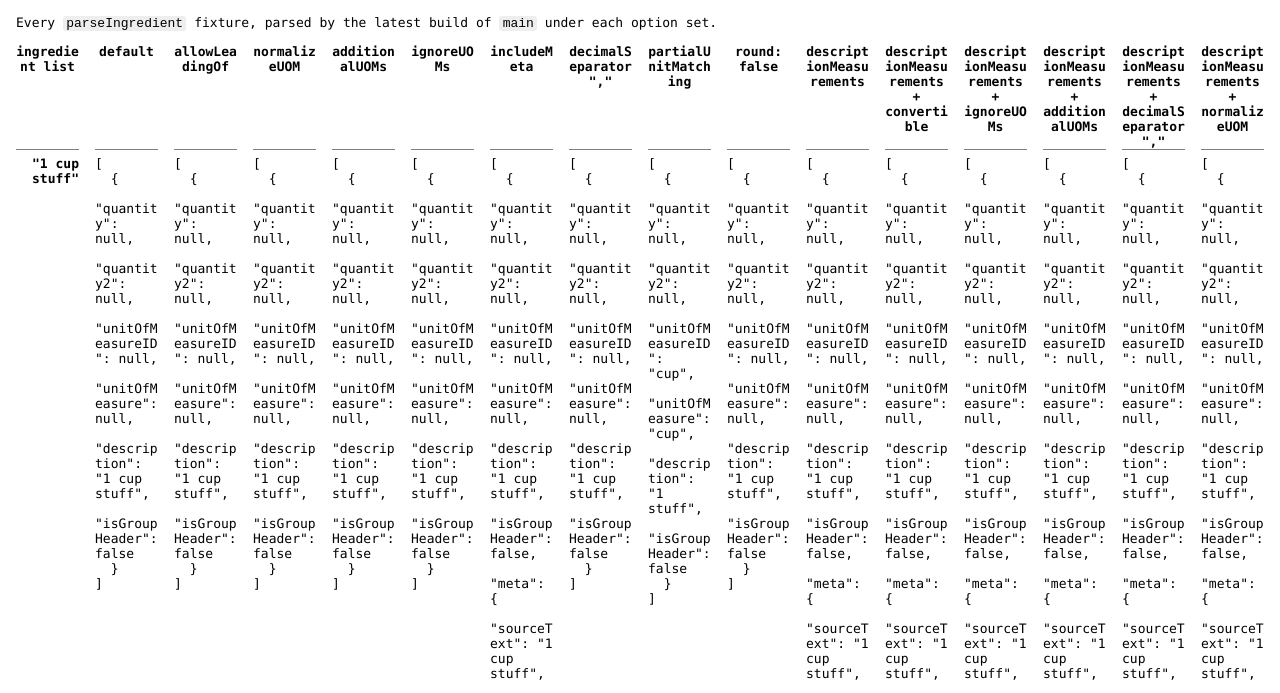
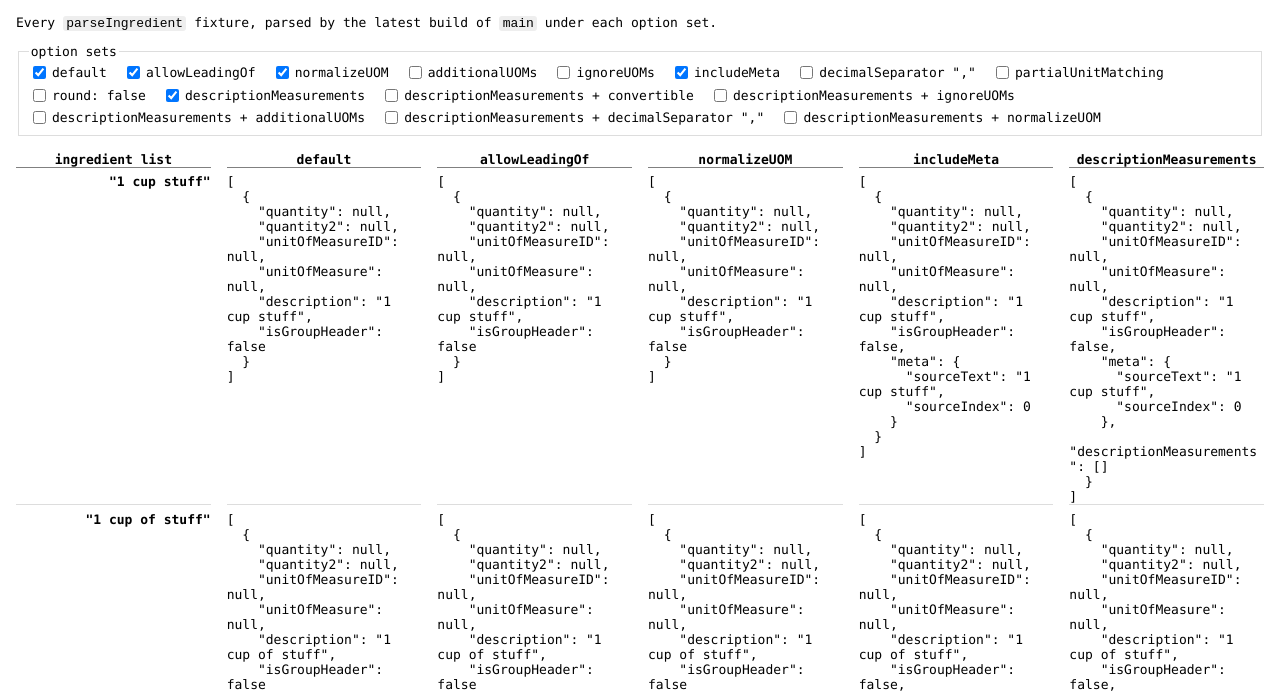
Before and after one commit to jakeboone02/parse-ingredient, a website built with Vite: page ci/index.html in a window 1280 px wide. Shown: the part 50-743 px from the top of the page. Built offline with nearby package versions, Linux system fonts and the light colour scheme; what numeric-quantity would draw is missing.

Commit message:
Add column visibility toggles to the CI demo grid

```diff
--- a/ci/index.html
+++ b/ci/index.html
@@ -12,6 +12,7 @@
       Every <code>parseIngredient</code> fixture, parsed by the latest build of
       <code>main</code> under each option set.
     </p>
+    <fieldset id="column-toggles"></fieldset>
     <div id="grid"></div>
     <h2>convertUnit</h2>
     <table id="conversions"></table>
--- a/ci/src/index.ts
+++ b/ci/src/index.ts
@@ -13,20 +13,21 @@ const additionalUOMs: UnitOfMeasureDefinitions = {
   大さじ: { short: '大さじ', plural: '大さじ', alternates: ['大'], type: 'volume' },
 };
 
-/** Option sets rendered as columns, left to right. */
-const columns: { label: string; options?: ParseIngredientOptions }[] = [
-  { label: 'default' },
-  { label: 'allowLeadingOf', options: { allowLeadingOf: true } },
-  { label: 'normalizeUOM', options: { normalizeUOM: true } },
+/** Option sets rendered as columns, left to right. `visible` is the initial checkbox state. */
+const columns: { label: string; options?: ParseIngredientOptions; visible?: boolean }[] = [
+  { label: 'default', visible: true },
+  { label: 'allowLeadingOf', options: { allowLeadingOf: true }, visible: true },
+  { label: 'normalizeUOM', options: { normalizeUOM: true }, visible: true },
   { label: 'additionalUOMs', options: { additionalUOMs } },
   { label: 'ignoreUOMs', options: { ignoreUOMs: ['cup', 'cups'] } },
-  { label: 'includeMeta', options: { includeMeta: true } },
+  { label: 'includeMeta', options: { includeMeta: true }, visible: true },
   { label: 'decimalSeparator ","', options: { decimalSeparator: ',' } },
   { label: 'partialUnitMatching', options: { additionalUOMs, partialUnitMatching: true } },
   { label: 'round: false', options: { round: false } },
   {
     label: 'descriptionMeasurements',
     options: { descriptionMeasurements: true, includeMeta: true },
+    visible: true,
   },
   // Composed columns: fixtures needing option overrides also get descriptionMeasurements so the
   // measurement scan is exercised against non-default parses, not just the default one.
@@ -57,25 +58,49 @@ const columns: { label: string; options?: ParseIngredientOptions }[] = [
 ];
 
 const grid = document.querySelector<HTMLElement>('#grid');
+const toggles = document.querySelector<HTMLElement>('#column-toggles');
 
 if (grid) {
-  grid.style.setProperty('--column-count', `${columns.length + 1}`);
-
   const cells: string[] = [
     `<div class="heading">ingredient list</div>`,
-    ...columns.map(c => `<div class="heading">${escapeHTML(c.label)}</div>`),
+    ...columns.map((c, i) => `<div class="heading col-${i}">${escapeHTML(c.label)}</div>`),
   ];
 
   for (const { name, input } of examples) {
     cells.push(
       `<div class="label" title="${escapeHTML(name)}">${escapeHTML(JSON.stringify(input, null, 2))}</div>`,
       ...columns.map(
-        c => `<div>${escapeHTML(JSON.stringify(parseIngredient(input, c.options), null, 2))}</div>`
+        (c, i) =>
+          `<div class="col-${i}">${escapeHTML(JSON.stringify(parseIngredient(input, c.options), null, 2))}</div>`
       )
     );
   }
 
   grid.innerHTML = cells.join('');
+
+  if (toggles) {
+    toggles.innerHTML = [
+      `<legend>option sets</legend>`,
+      ...columns.map(
+        (c, i) =>
+          `<label><input type="checkbox" id="col-${i}"${c.visible ? ' checked' : ''} />${escapeHTML(c.label)}</label>`
+      ),
+    ].join('');
+  }
+
+  // Column visibility is CSS-only: `:has(:checked)` reveals a column's cells and adds 1 to the
+  // track count. Generated because the rules are per-column and the column list lives above.
+  document.head.insertAdjacentHTML(
+    'beforeend',
+    `<style>${columns
+      .map(
+        (_c, i) =>
+          `body:has(#col-${i}:checked) #grid > .col-${i}{display:block}body:has(#col-${i}:checked){--col-${i}:1}`
+      )
+      .join(
+        ''
+      )}#grid{--column-count:calc(1${columns.map((_c, i) => ` + var(--col-${i}, 0)`).join('')})}</style>`
+  );
 }
 
 /** Conversions rendered in the `convertUnit` table. */
--- a/ci/src/styles.css
+++ b/ci/src/styles.css
@@ -8,6 +8,21 @@ code {
   background-color: #eeeeee;
   border-radius: 3px;
   padding: 0 0.2rem;
+}
+
+#column-toggles {
+  border: 1px solid #dddddd;
+  display: flex;
+  flex-wrap: wrap;
+  gap: 0.2rem 1rem;
+  margin-bottom: 1rem;
+}
+
+#column-toggles label {
+  align-items: center;
+  display: flex;
+  gap: 0.2rem;
+  white-space: nowrap;
 }
 
 #grid {
@@ -21,6 +36,11 @@ code {
   border-bottom: 1px solid #dddddd;
   overflow-wrap: anywhere;
   white-space: pre-wrap;
+}
+
+/* Option columns are hidden by default; the generated `:has(:checked)` rules reveal them. */
+#grid > [class*='col-'] {
+  display: none;
 }
 
 #grid > .heading {
```
